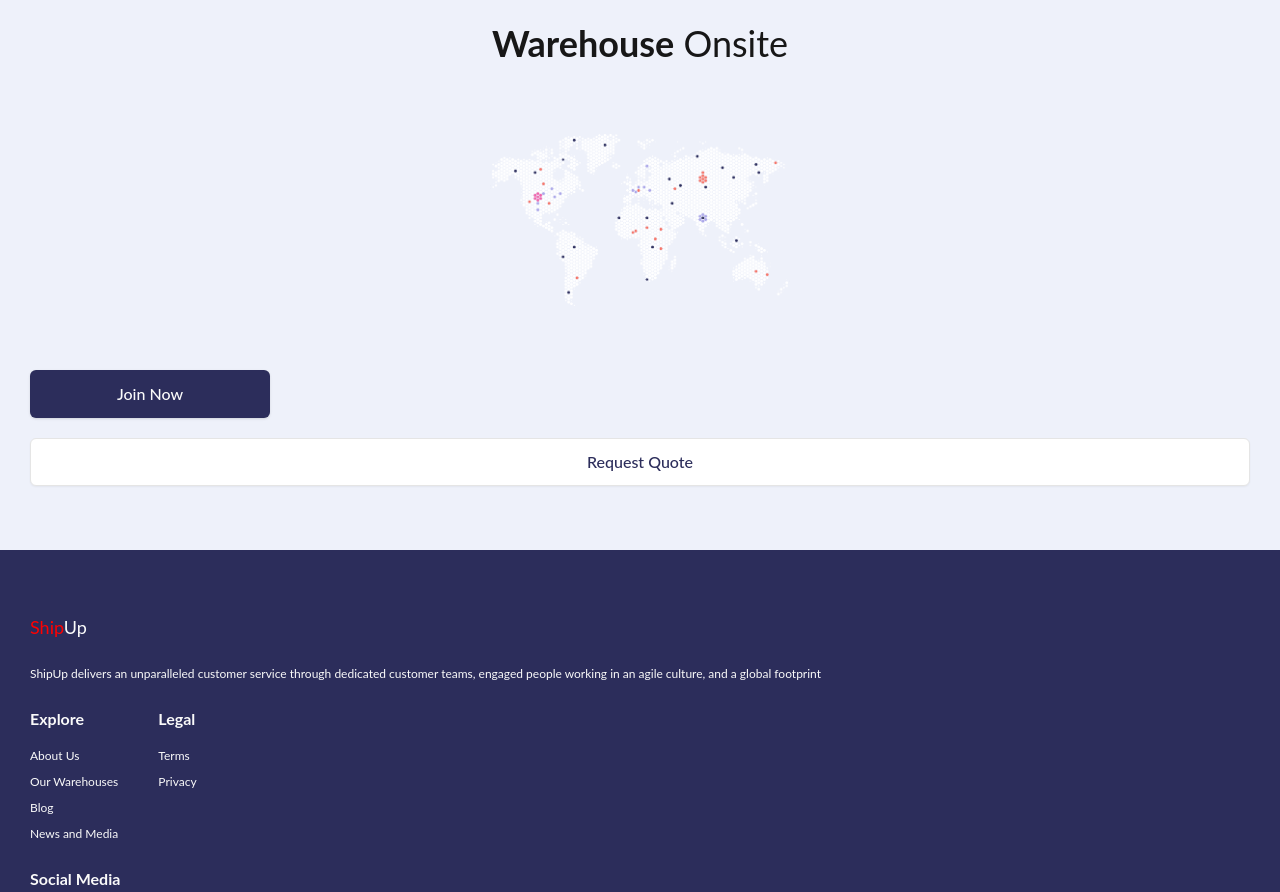
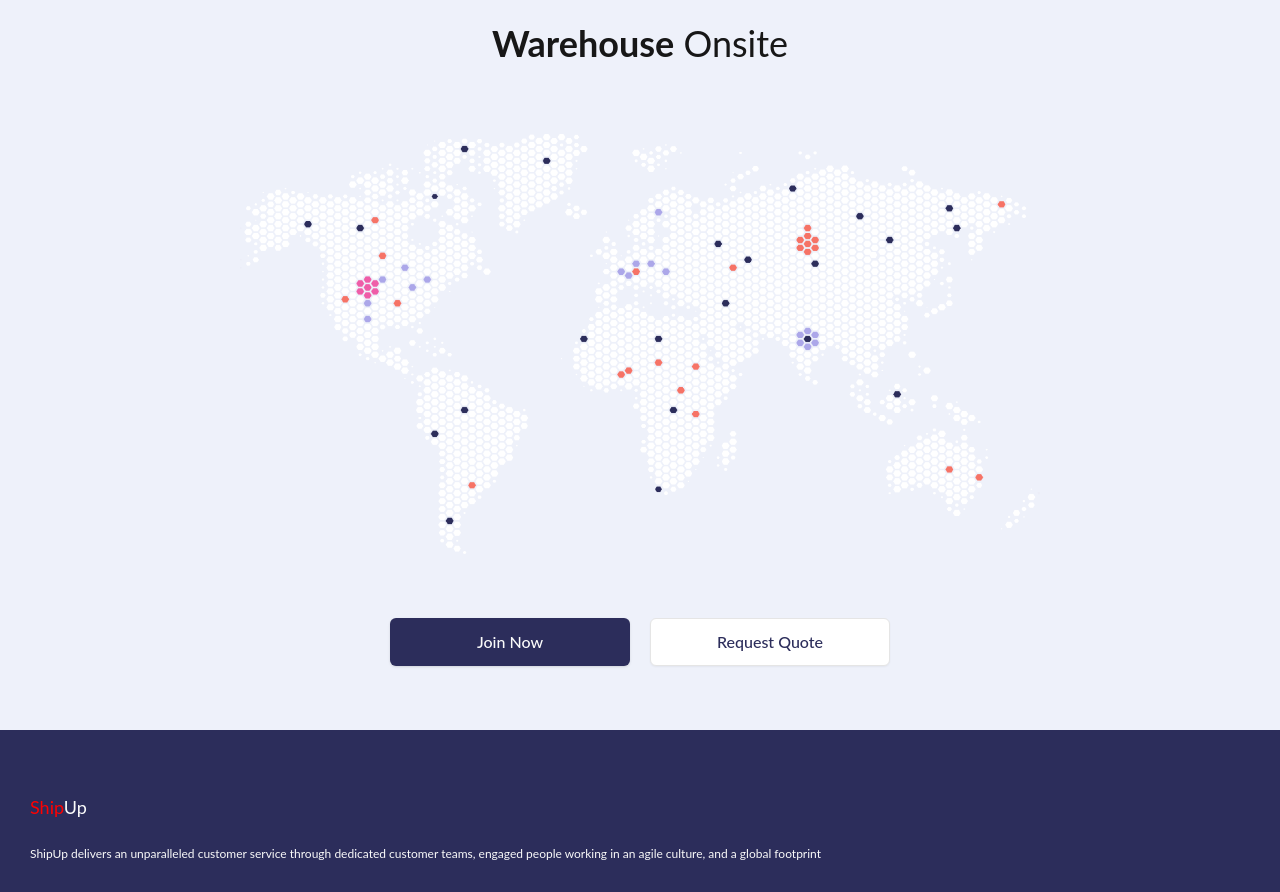
Before and after one commit to yutounun/react-tailwind-landing-page, a Next.js app: page / in a window 1280 px wide. Shown: the part 3740-4632 px from the top of the page. Built offline with nearby package versions, Linux system fonts and the light colour scheme.

Commit message:
onsite desktop

```diff
--- a/src/components/OnsiteSection.tsx
+++ b/src/components/OnsiteSection.tsx
@@ -10,14 +10,16 @@ const OnsiteSection = () => {
         <span className="font-bold">Warehouse</span> Onsite
       </Subtitle>
       <div className="flex justify-center">
-        <Image src="/onsite.png" height="100" width="300" alt="map" />
+        <div className="relative w-80 h-52 md:w-[800px] md:h-[420px]">
+          <Image src="/onsite.png" layout="fill" alt="map" />
+        </div>
       </div>
-      <div className="flex flex-col gap-5">
+      <div className="flex flex-col md:flex-row md:justify-center gap-5">
         <PrimaryButton>Join Now</PrimaryButton>
         <Button
           size="lg"
           variant="outline"
-          className="text-primary px-4 py-2 h-12 w-full"
+          className="text-primary px-4 py-2 h-12 w-full md:w-60"
         >
           Request Quote
         </Button>
```
